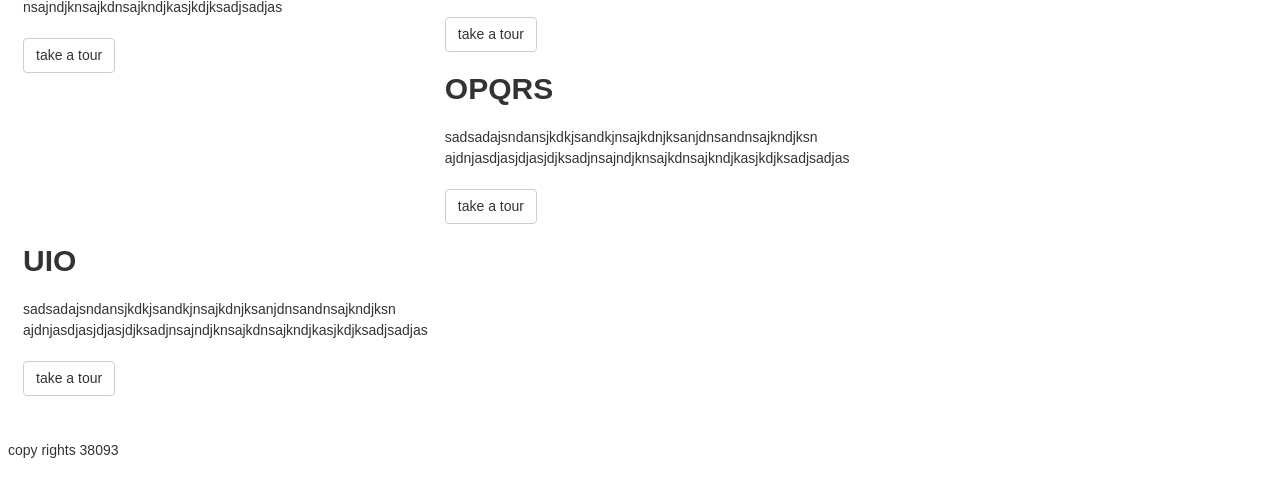
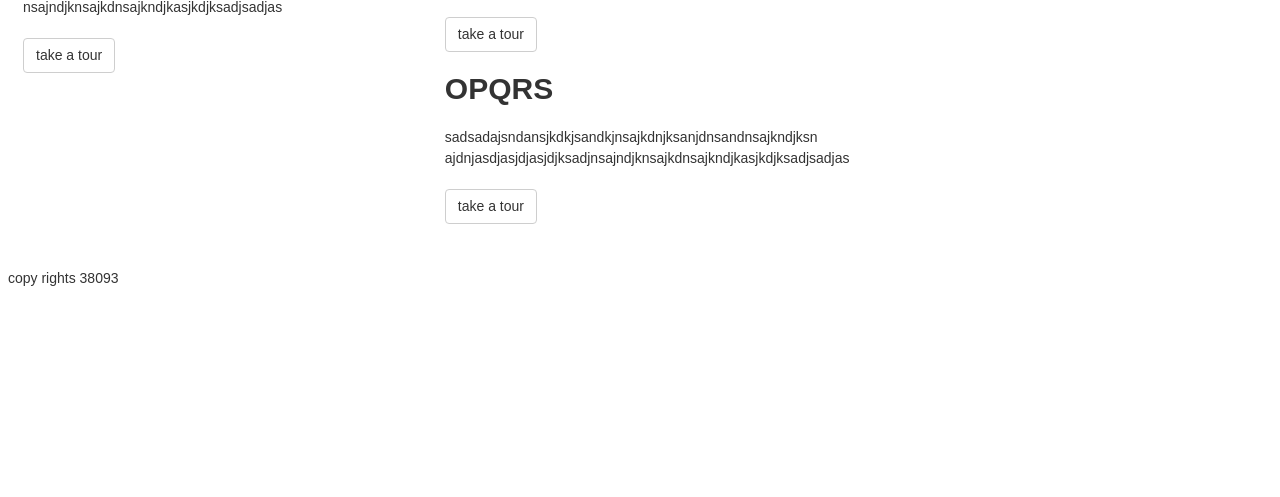
Before and after one commit to jaya-prakash11/sampleproject1, a plain HTML site: page index.html in a window 1280 px wide. Shown: the part 715-1212 px from the top of the page. After the commit the page ends 1062 px from the top, so only its background shows below. Drawn offline with Linux system fonts and the light colour scheme.

Commit message:
reverted file

```diff
--- a/index.html
+++ b/index.html
@@ -57,12 +57,6 @@
                     ajdnjasdjasjdjasjdjksadjnsajndjknsajkdnsajkndjkasjkdjksadjsadjas</p>
                     <a href="#" class="btn-info">take a tour</a>
                 </div>
-                <div class="coll3">
-                    <h2>UIO</h2>
-                    <p>sadsadajsndansjkdkjsandkjnsajkdnjksanjdnsandnsajkndjksn
-                    ajdnjasdjasjdjasjdjksadjnsajndjknsajkdnsajkndjkasjkdjksadjsadjas</p>
-                    <a href="#" class="btn-info">take a tour</a>
-                </div>
             </div>
         </section>
         <div class="clear-fix">
```
